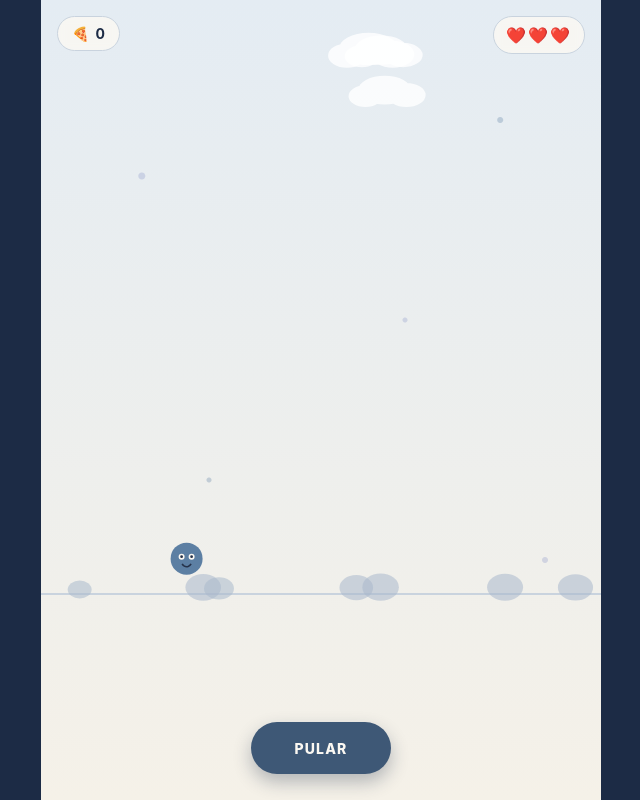
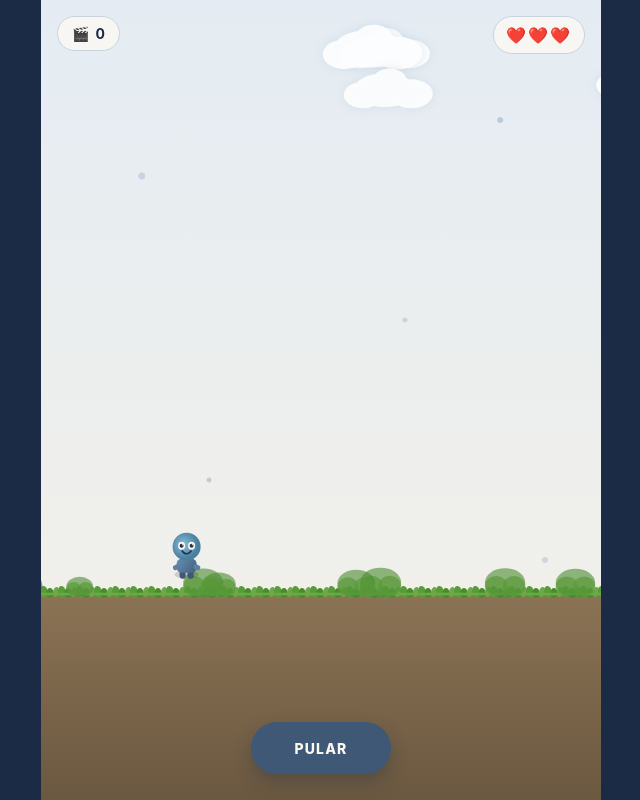
Before and after one commit to WashingtonSBS/the-proposal, a plain HTML site: page index.html in a window 1280 px wide. Both pictures are taken after a click on the button "▶ COMEÇAR". Shown: the whole page, without its empty margins (319-959 px from the left). Drawn offline with Linux system fonts and the light colour scheme.

Commit message:
redesign visual: personagem, grama, pedra, nuvens, hud cinema

```diff
--- a/index.html
+++ b/index.html
@@ -204,7 +204,7 @@
 
   <canvas id="game"></canvas>
 
-  <div id="hud" class="hidden">🍕 <span id="coinCount">0</span></div>
+  <div id="hud" class="hidden">🎬 <span id="coinCount">0</span></div>
   <div id="hearts" class="hidden"></div>
   <button id="jumpBtn" class="hidden">PULAR</button>
 
@@ -502,43 +502,174 @@
   }
 
   function drawCloud(x,y,s){
-    ctx.fillStyle='rgba(255,255,255,.8)';
+    ctx.save();
+    ctx.shadowColor='rgba(180,200,220,0.4)'; ctx.shadowBlur=10;
+    ctx.fillStyle='rgba(255,255,255,.88)';
     ctx.beginPath();
-    ctx.ellipse(x,y,22*s,12*s,0,0,Math.PI*2);
-    ctx.ellipse(x+18*s,y+4*s,16*s,10*s,0,0,Math.PI*2);
-    ctx.ellipse(x-16*s,y+5*s,14*s,9*s,0,0,Math.PI*2);
+    ctx.ellipse(x,y,26*s,14*s,0,0,Math.PI*2);
+    ctx.ellipse(x+22*s,y+3*s,18*s,12*s,0,0,Math.PI*2);
+    ctx.ellipse(x-18*s,y+4*s,16*s,11*s,0,0,Math.PI*2);
+    ctx.ellipse(x+4*s,y-8*s,14*s,10*s,0,0,Math.PI*2);
     ctx.fill();
+    ctx.restore();
   }
+
+  function drawGround(gy){
+    // dirt layer
+    const grad = ctx.createLinearGradient(0, gy, 0, H);
+    grad.addColorStop(0,'#8B7355');
+    grad.addColorStop(1,'#6B5840');
+    ctx.fillStyle = grad;
+    ctx.fillRect(0, gy, W, H-gy);
+
+    // grass strip — animated tiles scrolling with world
+    const grassH = 10;
+    const tileW = 18;
+    const offset = (scrollDist * 1.0) % tileW;
+    for(let x = -tileW + offset; x < W + tileW; x += tileW){
+      // grass blade cluster
+      ctx.fillStyle = '#5A9A3A';
+      ctx.beginPath();
+      ctx.ellipse(x + 3, gy - 2, 4, 6, -0.2, 0, Math.PI*2);
+      ctx.fill();
+      ctx.fillStyle = '#4A8A2E';
+      ctx.beginPath();
+      ctx.ellipse(x + 9, gy - 1, 3.5, 5, 0, 0, Math.PI*2);
+      ctx.fill();
+      ctx.fillStyle = '#6AAA46';
+      ctx.beginPath();
+      ctx.ellipse(x + 15, gy - 2, 3, 5, 0.2, 0, Math.PI*2);
+      ctx.fill();
+    }
+    // top edge bright line
+    ctx.strokeStyle='#6AAA46'; ctx.lineWidth=2.5;
+    ctx.beginPath(); ctx.moveTo(0,gy); ctx.lineTo(W,gy); ctx.stroke();
+  }
+
   function drawBush(x,gy,s){
-    ctx.fillStyle='#AAB9CC'; ctx.globalAlpha=.55;
-    ctx.beginPath(); ctx.ellipse(x,gy-6*s,16*s,12*s,0,0,Math.PI*2); ctx.fill();
-    ctx.globalAlpha=1;
+    ctx.save();
+    ctx.fillStyle='#4A8A2E'; ctx.globalAlpha=.6;
+    ctx.beginPath(); ctx.ellipse(x,gy-10*s,18*s,13*s,0,0,Math.PI*2); ctx.fill();
+    ctx.fillStyle='#5A9A3A'; ctx.globalAlpha=.7;
+    ctx.beginPath(); ctx.ellipse(x-8*s,gy-7*s,10*s,9*s,0,0,Math.PI*2); ctx.fill();
+    ctx.beginPath(); ctx.ellipse(x+8*s,gy-7*s,10*s,9*s,0,0,Math.PI*2); ctx.fill();
+    ctx.restore();
   }
+
   function drawObstacle(x,gy){
-    ctx.fillStyle='#6B7A90';
-    const w=22,h=30;
+    // rounded rock / stone
+    ctx.save();
+    const rw=26, rh=24;
+    const grad = ctx.createLinearGradient(x-rw/2, gy-rh, x+rw/2, gy);
+    grad.addColorStop(0,'#8A9BB0');
+    grad.addColorStop(1,'#4A5568');
+    ctx.fillStyle = grad;
+    ctx.shadowColor='rgba(0,0,0,.3)'; ctx.shadowBlur=6; ctx.shadowOffsetY=3;
     ctx.beginPath();
-    if(ctx.roundRect){ ctx.roundRect(x-w/2, gy-h, w, h, 5); } else { ctx.rect(x-w/2,gy-h,w,h); }
+    ctx.moveTo(x-rw/2+6, gy);
+    ctx.quadraticCurveTo(x-rw/2, gy, x-rw/2, gy-rh*0.5);
+    ctx.quadraticCurveTo(x-rw/2+2, gy-rh, x, gy-rh);
+    ctx.quadraticCurveTo(x+rw/2-2, gy-rh, x+rw/2, gy-rh*0.5);
+    ctx.quadraticCurveTo(x+rw/2, gy, x+rw/2-6, gy);
+    ctx.closePath(); ctx.fill();
+    // highlight
+    ctx.shadowBlur=0; ctx.fillStyle='rgba(255,255,255,.18)';
+    ctx.beginPath(); ctx.ellipse(x-4, gy-rh*0.72, 7, 4, -0.4, 0, Math.PI*2); ctx.fill();
+    ctx.restore();
+  }
+
+  function drawPlayer(px, py, phase, blink){
+    if(blink) return;
+    ctx.save();
+    ctx.translate(px, py);
+    const bob = player.onGround ? Math.sin(phase)*1.5 : 0;
+    ctx.translate(0, bob);
+
+    // shadow on ground
+    if(player.onGround){
+      ctx.fillStyle='rgba(0,0,0,.15)';
+      ctx.beginPath(); ctx.ellipse(0,16,12,4,0,0,Math.PI*2); ctx.fill();
+    }
+
+    // legs (two rounded rects)
+    const legOff = Math.sin(phase)*5;
+    ctx.fillStyle='#3E5876';
+    // left leg
+    ctx.beginPath();
+    ctx.roundRect ? ctx.roundRect(-7,10,6,10,3) : ctx.rect(-7,10,6,10);
     ctx.fill();
-    ctx.fillStyle='#54637A';
-    ctx.fillRect(x-w/2, gy-h, w, 6);
+    // right leg
+    ctx.beginPath();
+    ctx.roundRect ? ctx.roundRect(1,10,6,10,3) : ctx.rect(1,10,6,10);
+    ctx.fill();
+
+    // body
+    const bodyGrad = ctx.createLinearGradient(-14,-6,14,14);
+    bodyGrad.addColorStop(0,'#6F9DC0');
+    bodyGrad.addColorStop(1,'#3E5876');
+    ctx.fillStyle = bodyGrad;
+    ctx.beginPath();
+    ctx.roundRect ? ctx.roundRect(-10,0,20,14,5) : ctx.rect(-10,0,20,14);
+    ctx.fill();
+
+    // arms (swing with running)
+    ctx.fillStyle='#5C7FA3';
+    ctx.save(); ctx.rotate(Math.sin(phase)*0.4);
+    ctx.beginPath();
+    ctx.roundRect ? ctx.roundRect(-16,2,7,5,2) : ctx.rect(-16,2,7,5);
+    ctx.fill(); ctx.restore();
+    ctx.save(); ctx.rotate(-Math.sin(phase)*0.4);
+    ctx.beginPath();
+    ctx.roundRect ? ctx.roundRect(9,2,7,5,2) : ctx.rect(9,2,7,5);
+    ctx.fill(); ctx.restore();
+
+    // head
+    const headGrad = ctx.createRadialGradient(-3,-14,2,-3,-14,14);
+    headGrad.addColorStop(0,'#7EB8D4');
+    headGrad.addColorStop(1,'#4A7FA0');
+    ctx.fillStyle = headGrad;
+    ctx.beginPath(); ctx.arc(0,-12,14,0,Math.PI*2); ctx.fill();
+
+    // eyes
+    ctx.fillStyle='#FBF8F2';
+    ctx.beginPath(); ctx.ellipse(-5,-13,3.5,4,0,0,Math.PI*2); ctx.fill();
+    ctx.beginPath(); ctx.ellipse(5,-13,3.5,4,0,0,Math.PI*2); ctx.fill();
+    ctx.fillStyle='#26324A';
+    ctx.beginPath(); ctx.arc(-5,-13,2,0,Math.PI*2); ctx.arc(5,-13,2,0,Math.PI*2); ctx.fill();
+    // pupils gleam
+    ctx.fillStyle='rgba(255,255,255,.7)';
+    ctx.beginPath(); ctx.arc(-4,-14,0.8,0,Math.PI*2); ctx.arc(6,-14,0.8,0,Math.PI*2); ctx.fill();
+
+    // smile
+    ctx.strokeStyle='#26324A'; ctx.lineWidth=1.8; ctx.lineCap='round';
+    ctx.beginPath(); ctx.arc(0,-10,5,0.15*Math.PI,0.85*Math.PI); ctx.stroke();
+
+    ctx.restore();
   }
 
   function drawPlaying(){
     ctx.clearRect(0,0,W,H);
     const gy=GROUND_Y();
+
+    // clouds
     for(const c of clouds){
       const sx=((c.x-scrollDist*0.25)%(W+200)+(W+200))%(W+200)-100;
       drawCloud(sx,c.y,c.s);
     }
-    ctx.strokeStyle='#C9D3DE'; ctx.lineWidth=2;
-    ctx.beginPath(); ctx.moveTo(0,gy+player.r+2); ctx.lineTo(W,gy+player.r+2); ctx.stroke();
+
+    // ground + grass
+    drawGround(gy+player.r+2);
+
+    // bushes
     for(const b of bushes){
       const sx=((b.x-scrollDist)%(W+300)+(W+300))%(W+300)-150;
       drawBush(sx,gy+player.r+2,b.s);
     }
+
+    // obstacles
     for(const o of obstacles){ if(!o.hit) drawObstacle(o.worldX-scrollDist, gy+player.r+2); }
 
+    // collectibles
     ctx.font='26px sans-serif'; ctx.textAlign='center'; ctx.textBaseline='middle';
     for(const c of coins){
       const sx=c.worldX-scrollDist;
@@ -552,22 +683,13 @@
         const pulse=1+Math.sin((scrollDist+sx)*0.05)*0.12;
         const bob=Math.sin((scrollDist+sx)*0.02)*5;
         ctx.save(); ctx.translate(sx,h.y+bob); ctx.scale(pulse,pulse);
-        ctx.fillText('❤️',0,0);
-        ctx.restore();
+        ctx.fillText('❤️',0,0); ctx.restore();
       }
     }
 
+    // player
     const blink = invuln>0 && Math.floor(invuln*12)%2===0;
-    if(!blink){
-      const bob=player.onGround?Math.sin(player.phase)*1.5:0;
-      const px=player.x, py=player.y+bob;
-      ctx.save(); ctx.translate(px,py);
-      ctx.fillStyle='#5C7FA3'; ctx.beginPath(); ctx.arc(0,0,16,0,Math.PI*2); ctx.fill();
-      ctx.fillStyle='#FBF8F2'; ctx.beginPath(); ctx.arc(-5,-2,3,0,Math.PI*2); ctx.arc(5,-2,3,0,Math.PI*2); ctx.fill();
-      ctx.fillStyle='#26324A'; ctx.beginPath(); ctx.arc(-5,-2,1.4,0,Math.PI*2); ctx.arc(5,-2,1.4,0,Math.PI*2); ctx.fill();
-      ctx.strokeStyle='#26324A'; ctx.lineWidth=1.6; ctx.beginPath(); ctx.arc(0,3,5,0.15*Math.PI,0.85*Math.PI); ctx.stroke();
-      ctx.restore();
-    }
+    drawPlayer(player.x, player.y, player.phase, blink);
   }
 
   const creditLines = [
```
